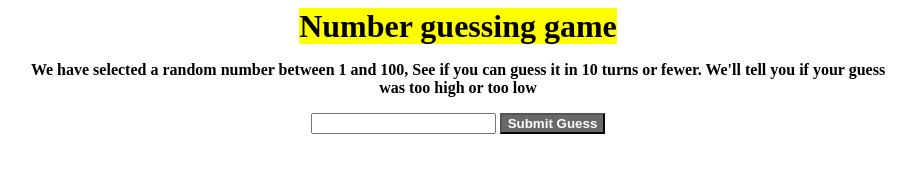
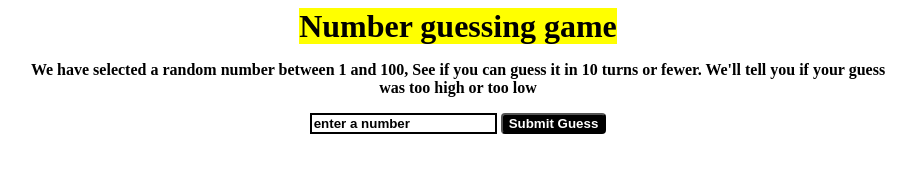
Before and after one commit to AKSHAYRAOCH/Number-Guess-Project, a plain HTML site: page index.html in a window 1280 px wide. Shown: the whole page, without its empty margins (182-1098 px from the left). Drawn offline with Linux system fonts and the light colour scheme.

Commit message:
added more styles

```diff
--- a/index.html
+++ b/index.html
@@ -12,8 +12,8 @@
         <h1><b>Number guessing game</b></h1>
         <p>We have selected a random number between 1 and 100, See if you can guess it in 10 turns or fewer. We'll tell you if your guess was too high or too low</p>
         <div>
-            <input  type="text" id="inpval">
-            <button onclick="guessval()">Submit Guess</button>
+            <input  type="text" id="inpval" placeholder="enter a number">
+            <button class="buttons" onclick="guessval()">Submit Guess</button>
             <p id="retext"></p>
         </div>
     </div>
--- a/style.css
+++ b/style.css
@@ -19,8 +19,23 @@ h1,#div1{
 #retext{
     color: red;
 }
-button{
-    background-color: dimgray;
+.buttons{
+    background-color: black;
     color: white;
     font-weight: bold;
+    border-radius: 4px;
 }
+.buttons:hover{
+    background-color: white;
+    color: black;
+    border: 1px solid green;
+
+}
+#inpval{
+    border: 2px solid black;
+    color: black;
+    font-weight: bold;
+}
+::placeholder{
+    color: black;
+}
```
